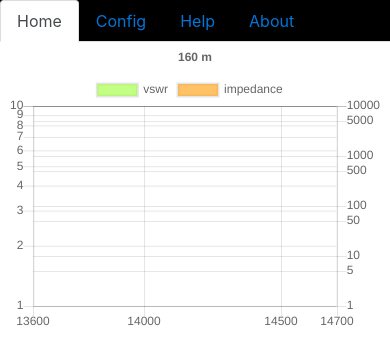
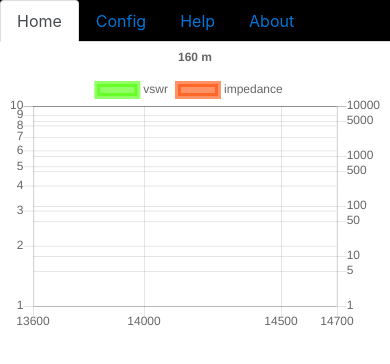
Before and after one commit to ishmal/open60, a plain HTML site: page www/index.html in a window 390 px wide. Drawn offline with Linux system fonts and the light colour scheme; some packages are replaced by stand-ins of ours.

Commit message:
change appearance

```diff
--- a/www/js/swrgraph.js
+++ b/www/js/swrgraph.js
@@ -14,17 +14,21 @@ org.open60.SwrGraph = function(par) {
           datasets: [{
               label: 'vswr',
               data: [],
-              fill: true,
               xAxisID: 'X',
               yAxisID: 'A',
-              backgroundColor: "rgba(153,255,51,0.6)"
+              fill: false,
+              borderWidth: 6,
+              borderColor: "rgba(75,255,0,0.6)",
+              backgroundColor: "rgba(75,255,0,0.6)"
           }, {
               label: 'impedance',
               data: [],
-              fill: true,
               xAxisID: 'X',
               yAxisID: 'B',
-              backgroundColor: "rgba(255,153,0,0.6)"
+              fill: false,
+              borderWidth: 6,
+              borderColor: "rgba(255,75,0,0.6)",
+              backgroundColor: "rgba(255,75,0,0.6)"
           }]
       },
       options: {
```
Also changed, not shown: misc/testchart.html (+7 -1 lines).
